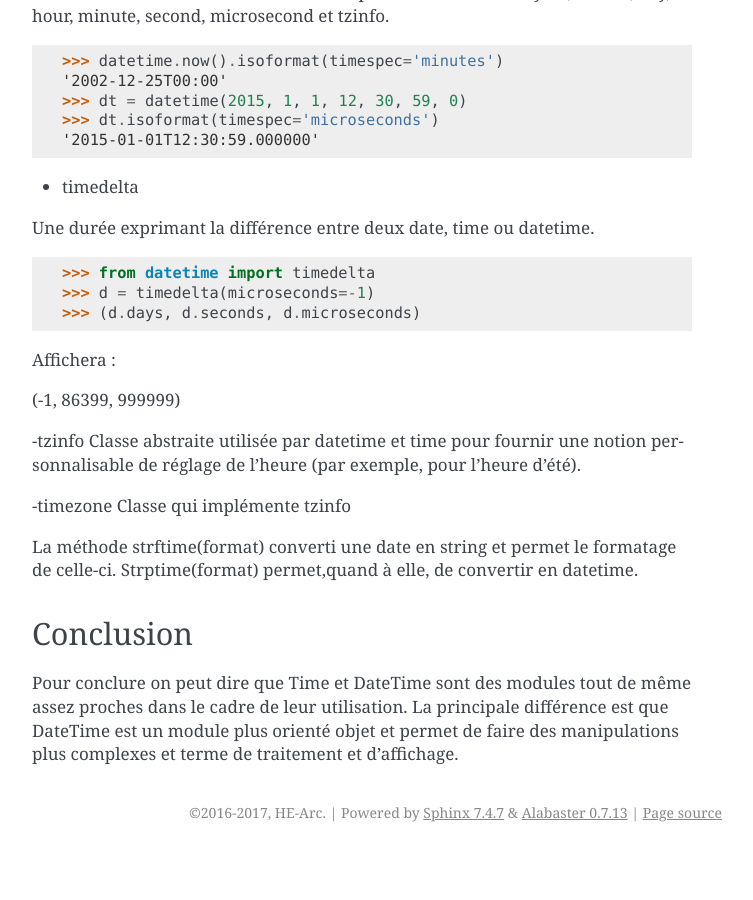
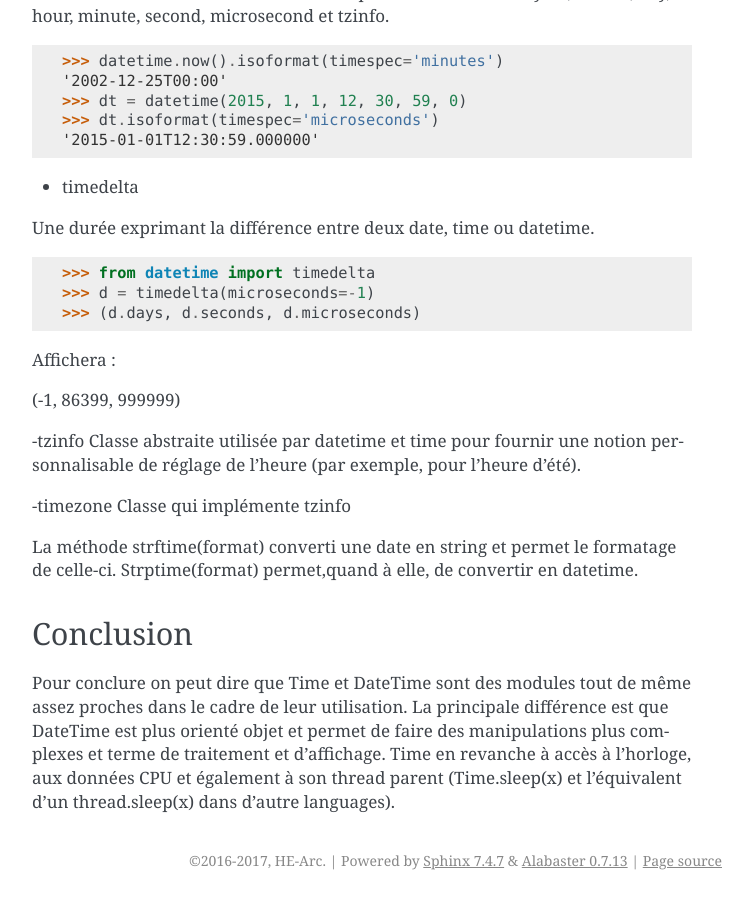
Before and after one commit to HE-Arc/livre-python, a Sphinx documentation site: the page built from source/time/index.rst, in a window 1280 px wide and 900 px high, scrolled down 4180 px. Shown: the whole window, without its empty margins (388-1141 px from the left). Built offline with Sphinx 7.4.7, drawn with Linux system fonts in a browser that asks for light colours; before the commit the page ends 5032 px from its top, so only the background shows below that.

Commit message:
Update index.rst

```diff
--- a/source/time/index.rst
+++ b/source/time/index.rst
@@ -241,4 +241,4 @@ La méthode strftime(format) converti une date en string et permet le formatage
 Conclusion
 -----------
 
-Pour conclure on peut dire que Time et DateTime sont des modules tout de même assez proches dans le cadre de leur utilisation. La principale différence est que DateTime est un module plus orienté objet et permet de faire des manipulations plus complexes et terme de traitement et d'affichage.
+Pour conclure on peut dire que Time et DateTime sont des modules tout de même assez proches dans le cadre de leur utilisation. La principale différence est que DateTime est plus orienté objet et permet de faire des manipulations plus complexes et terme de traitement et d'affichage. Time en revanche à accès à l'horloge, aux données CPU et également à son thread parent (Time.sleep(x) et l'équivalent d'un thread.sleep(x) dans d'autre languages).
```
